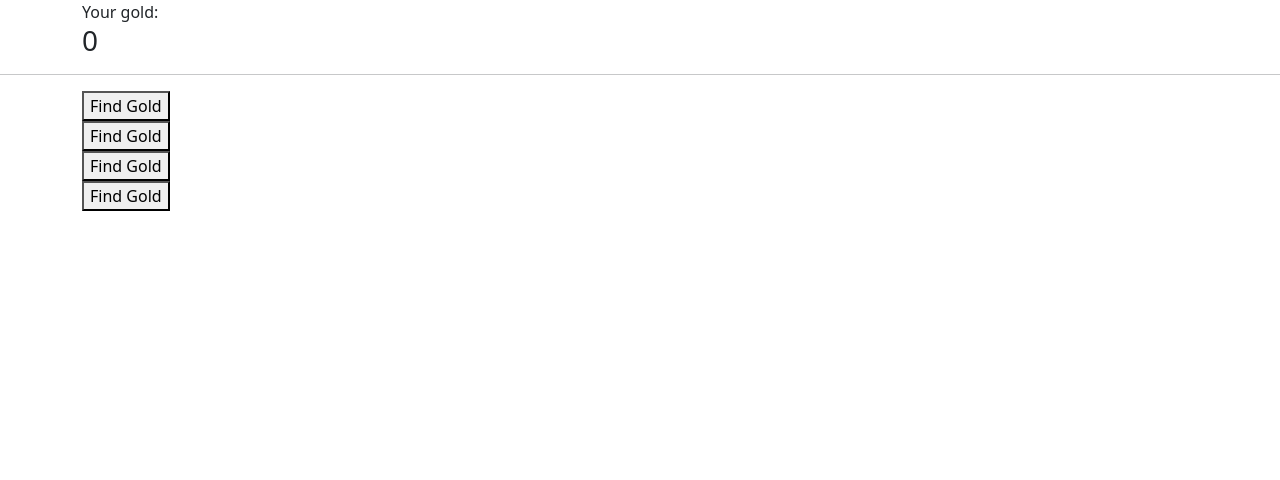
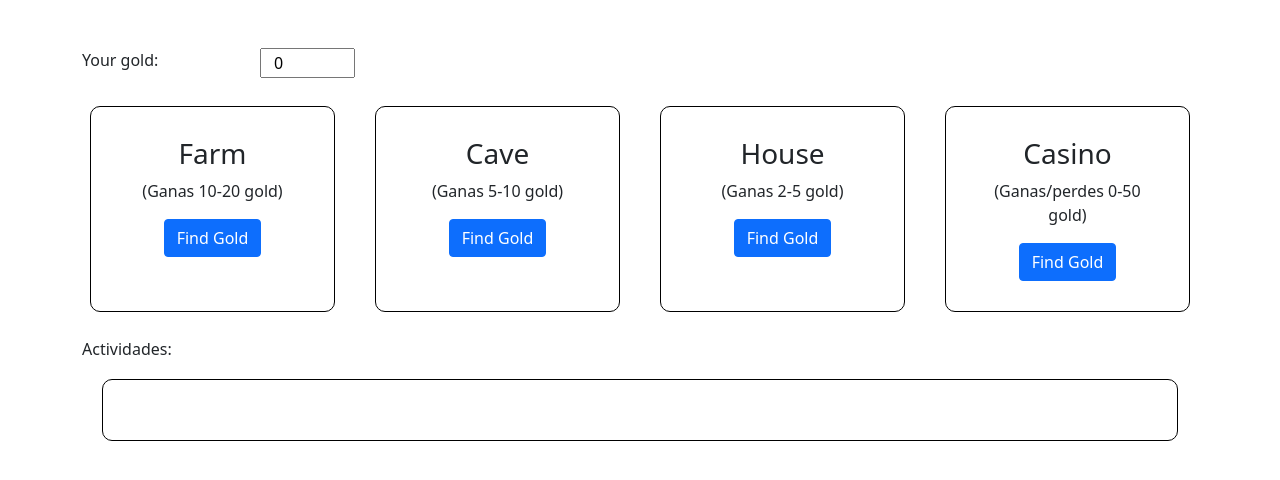
Before and after one commit to AlexUrtubia/ninja_gold, a Django app: page / in a window 1280 px wide. Shown: the top 480 px of the page. Run offline with Django 3.2, Linux system fonts and the light colour scheme.

Commit message:
ultimo commit

```diff
--- /dev/null
+++ b/ninja_money/static/css/style.css
@@ -0,0 +1,11 @@
+::placeholder{
+    color: black;
+    opacity: 3;
+}
+
+.box{
+    margin: 20px;
+    padding: 30px;
+    border: 1px solid black;
+    border-radius: 10px;
+}
--- a/ninja_money/templates/index.html
+++ b/ninja_money/templates/index.html
@@ -7,51 +7,67 @@
     <link href="https://cdn.jsdelivr.net/npm/bootstrap@5.1.0/dist/css/bootstrap.min.css" rel="stylesheet"
     integrity="sha384-KyZXEAg3QhqLMpG8r+8fhAXLRk2vvoC2f3B09zVXn8CA5QIVfZOJ3BCsw2P0p/We" crossorigin="anonymous">
     <title>Ninja Gold</title>
+    {% load static %}
+    <link rel="stylesheet" href="{% static 'css\style.css' %}">
 </head>
 <body>
     <div class="container">
-        <label for="">Your gold: </label>
-        <h3>{{ request.session.gold_amount }}</h3>
+        <div class="row mt-5">
+            <label for="gold" class="col-sm-2">Your gold: </label>
+            <input type="text" class="col-sm-1" placeholder="{{ request.session.gold_amount }}">
         </div>
-    <hr>
+    </div>
     <div class="container">
-        <div class="">
+        <div class="row text-center my-2">
+            <div class="col box">
+                <h3>Farm</h3>
+                <p>(Ganas 10-20 gold)</p>
                 <form action="process_money" METHOD="POST">
                     {% csrf_token %}
                     <input type="hidden" name="farm">
-                <button type="submit">Find Gold</button>
+                    <button class="btn btn-primary" type="submit">Find Gold</button>
                 </form>
             </div>
-        <div class="">
+            <div class="col box">
+                <h3>Cave</h3>
+                <p>(Ganas 5-10 gold)</p>
                 <form action="process_money" METHOD="POST">
                     {% csrf_token %}
                     <input type="hidden" name="cave">
-                <button type="submit">Find Gold</button>
+                    <button class="btn btn-primary" type="submit">Find Gold</button>
                 </form>
             </div>
-        <div class="">
+            <div class="col box">
+                <h3>House</h3>
+                <p>(Ganas 2-5 gold)</p>
                 <form action="process_money" METHOD="POST">
                     {% csrf_token %}
                     <input type="hidden" name="house">
-                <button type="submit">Find Gold</button>
+                    <button class="btn btn-primary" type="submit">Find Gold</button>
                 </form>
             </div>
-        <div class="">
+            <div class="col box">
+                <h3>Casino</h3>
+                <p>(Ganas/perdes 0-50 gold)</p>
                 <form action="process_money" METHOD="POST">
                     {% csrf_token %}
                     <input type="hidden" name="casino">
-                <button type="submit">Find Gold</button>
+                    <button class="btn btn-primary" type="submit">Find Gold</button>
                 </form>
             </div>
         </div>
+    </div>
     <div class="container actividades">
+        <h6>Actividades:</h6>
+        <div class="col box">
             {% for j in request.session.jugadas %}
             {% if j.0 < 0 %}
-                <p>Has perdido {{j.0}} oro in {{j.1}} {{j.2}}</p>
+                <p class="text-danger">Has perdido {{j.0}} oro in {{j.1}} {{j.2}}</p>
             {% else %}
-                <p>Has ganado {{j.0}} oro in {{j.1}} {{j.2}}</p>
+                <p class="text-success">Has ganado {{j.0}} oro in {{j.1}} {{j.2}}</p>
             {% endif %}
         {% endfor %}
         </div>
+    </div>
 </body>
 </html>
--- a/ninja_money/views.py
+++ b/ninja_money/views.py
@@ -10,7 +10,7 @@ def inicio(request):
     return render(request, 'index.html')
 
 def process_money(request):
-    time = datetime.now().strftime("a las %H:%M %p del %d-%m-%Y")
+    time = datetime.now().strftime("a las %H:%M:%S %p del %d-%m-%Y")
     if "farm" in request.POST:
         farm_prize = randint(10,20)
         request.session['gold_amount'] += farm_prize
```
Also changed, not shown: db.sqlite3. Lines whose indentation alone changed are shown as unchanged.
